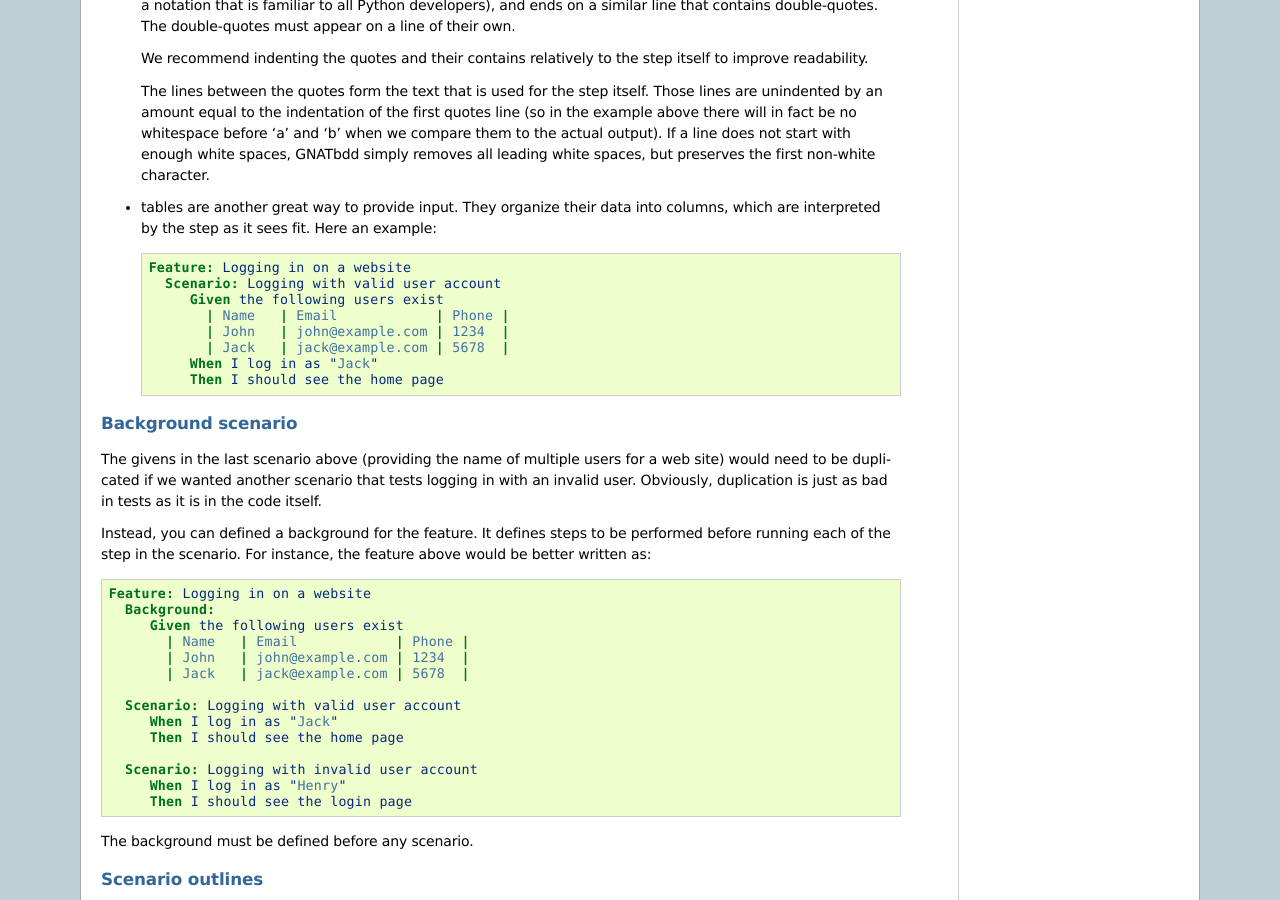
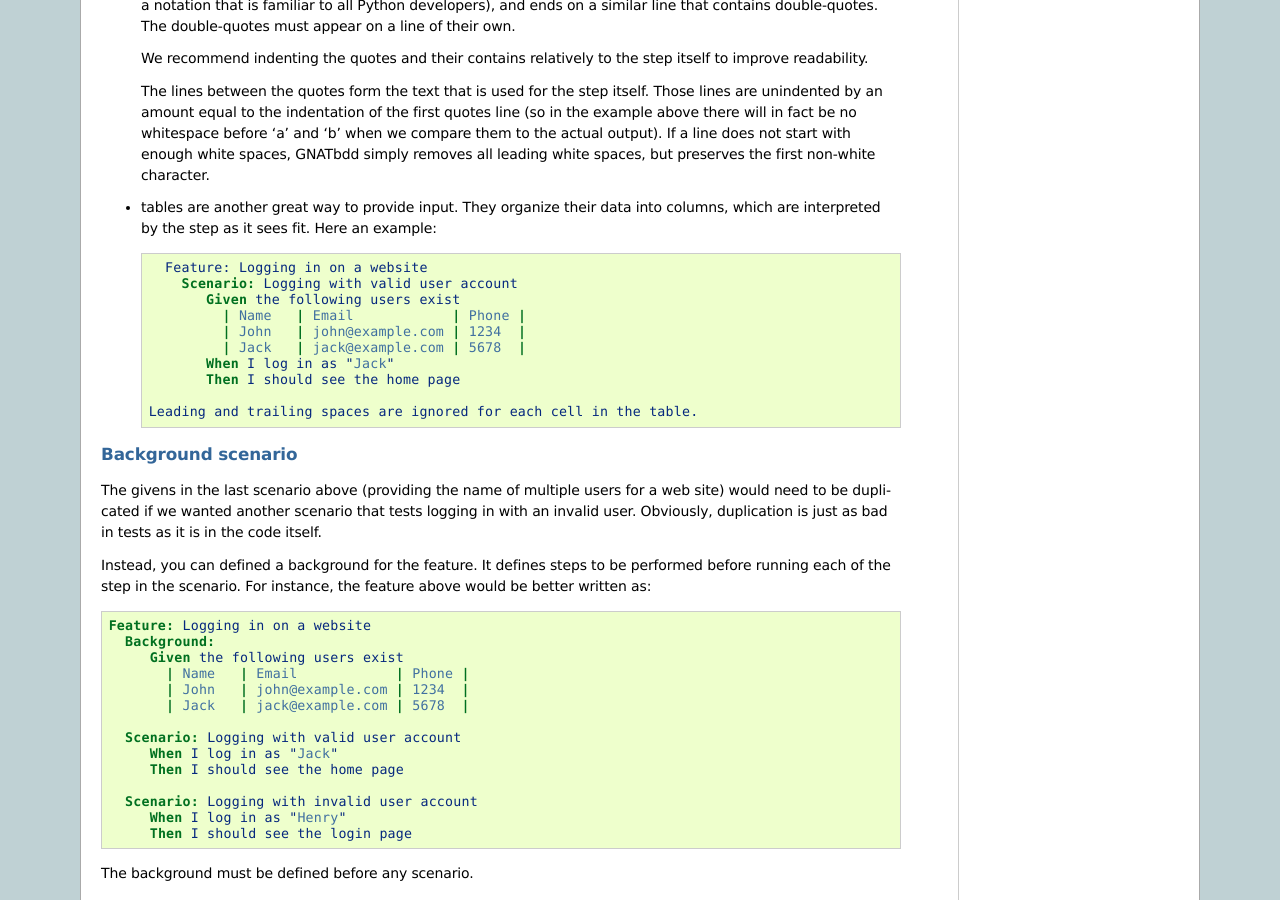
Before and after one commit to briot/gnatbdd, a Sphinx documentation site: the page built from docs/features.rst, in a window 1280 px wide and 900 px high, scrolled down 2520 px. Built offline with Sphinx 7.4.7, drawn with Linux system fonts in a browser that asks for light colours.

Commit message:
Add initial support for tables

```diff
--- a/docs/features.rst
+++ b/docs/features.rst
@@ -193,6 +193,7 @@ the steps can be configured, namely **multi-line strings** and **tables**.
           When I log in as "Jack"
           Then I should see the home page
 
+   Leading and trailing spaces are ignored for each cell in the table.
 
 Background scenario
 -------------------
```
Also changed, not shown: 7 other files.
